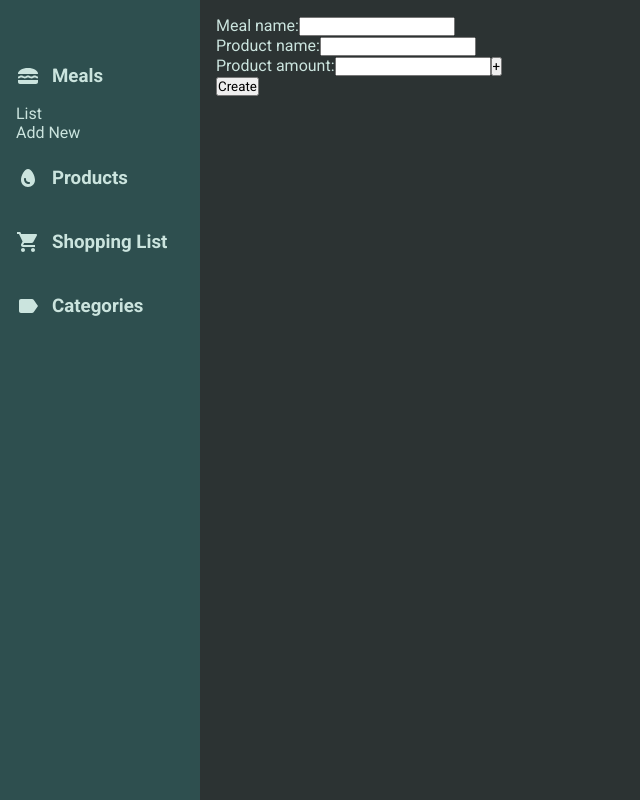
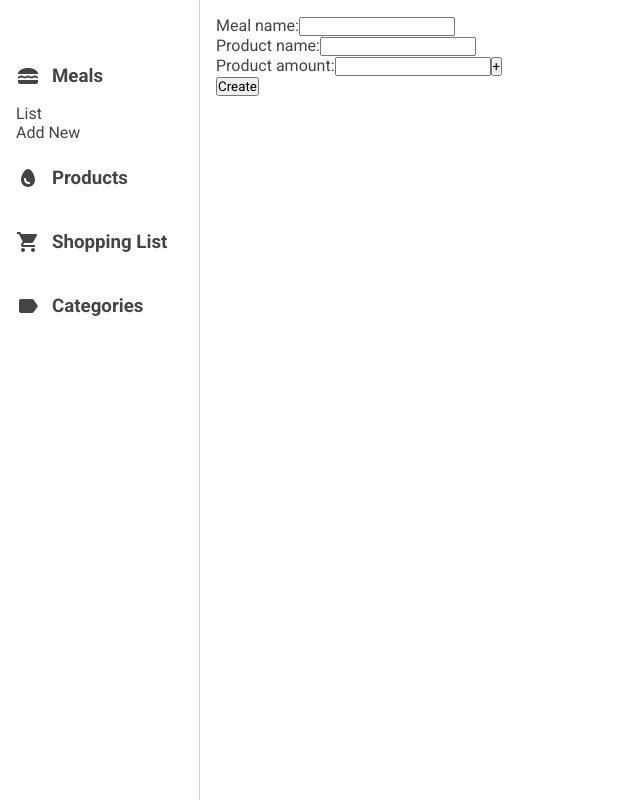
Before and after one commit to justasti/products-list, a React (Vite) app in the folder client/: page /meals/new in a window 1280 px wide. Shown: the whole page, without its empty margins (0-640 px from the left). Built offline with nearby package versions, Linux system fonts and the light colour scheme; no server answers.

Commit message:
loading and style changes

```diff
--- a/client/src/app/App.tsx
+++ b/client/src/app/App.tsx
@@ -1,4 +1,3 @@
-import { useEffect } from 'react'
 import { RouterProvider, createBrowserRouter } from 'react-router-dom'
 import { Meals } from '../components/meals'
 import { NewMealForm } from '../components/meals/NewMealForm'
@@ -6,18 +5,8 @@ import { Products } from '../components/products'
 import { NewProductForm } from '../components/products/NewProductForm'
 import { Homepage } from '../pages/home'
 import { MealPage } from '../pages/meal'
-import { useAppDispatch } from '../state/hooks'
-import { getMeals } from '../state/meals/thunks'
-import { getProducts } from '../state/products/thunks'
 
 const App = () => {
-  const dispatch = useAppDispatch()
-
-  useEffect(() => {
-    dispatch(getProducts())
-    dispatch(getMeals())
-  }, [])
-
   const router = createBrowserRouter([
     {
       path: '/',
--- a/client/src/components/LoadingSpinner.tsx
+++ b/client/src/components/LoadingSpinner.tsx
@@ -17,7 +17,7 @@ const LoadingSpinnerContainer = styled.div`
 export const LoadingSpinner = () => {
   return (
     <LoadingSpinnerContainer>
-      <BlocksShuffleThree color='#FFFFFFBB' height={60} width={60} />
+      <BlocksShuffleThree color='#000000aa' height={60} width={60} />
       <h3>Loading...</h3>
     </LoadingSpinnerContainer>
   )
--- a/client/src/components/meals/NewMealForm.tsx
+++ b/client/src/components/meals/NewMealForm.tsx
@@ -1,19 +1,23 @@
 import { nanoid } from '@reduxjs/toolkit'
 import { SyntheticEvent, useState } from 'react'
-import { useAppDispatch } from '../../state/hooks'
+import { useAppDispatch, useAppSelector } from '../../state/hooks'
 import { createMeal } from '../../state/meals/thunks'
 import { Meal, MealProduct } from '../../state/models'
+import { selectIsProductsLoading } from '../../state/products/selectors'
+import { getProducts } from '../../state/products/thunks'
 export const NewMealForm = () => {
   const initialProducts = [
     { productName: '', productAmount: '', uniqueId: nanoid() },
   ]
-  const dispatch = useAppDispatch()
-  const [products, setProducts] = useState<MealProduct[]>(initialProducts)
+  const productsLoading = useAppSelector(selectIsProductsLoading)
+  const [mealProducts, setMealProducts] =
+    useState<MealProduct[]>(initialProducts)
   const [mealName, setMealName] = useState('')
   const [isButtonDisabled, setIsButtonDisabled] = useState(false)
+  const dispatch = useAppDispatch()
 
   const handleAddProduct = () => {
-    setProducts((prevProducts) => [
+    setMealProducts((prevProducts) => [
       ...prevProducts,
       { productName: '', productAmount: '', uniqueId: nanoid() },
     ])
@@ -25,24 +29,30 @@ export const NewMealForm = () => {
     valueToEdit: 'productName' | 'productAmount'
   ) => {
     const { value } = e.target
-    const productsList = [...products]
+    const productsList = [...mealProducts]
     productsList[i][valueToEdit] = value
-    setProducts(productsList)
+    setMealProducts(productsList)
   }
 
   const handleSubmit = async (e: SyntheticEvent) => {
     e.preventDefault()
     setIsButtonDisabled(true)
+    dispatch(getProducts())
+
+    while (productsLoading) {
+      await new Promise((resolve) => setTimeout(resolve, 100))
+    }
 
     const meal: Meal = {
       uniqueId: nanoid(),
       mealName,
-      products,
+      products: mealProducts,
     }
+
     try {
       const res = await dispatch(createMeal(meal))
       if (res.meta.requestStatus !== 'rejected') {
-        setProducts(initialProducts)
+        setMealProducts(initialProducts)
         setMealName('')
       }
     } finally {
@@ -62,7 +72,7 @@ export const NewMealForm = () => {
           onChange={(e) => setMealName(e.target.value)}
         />
       </div>
-      {products.map((product, i) => (
+      {mealProducts.map((product, i) => (
         <div key={i}>
           <div>
             <label htmlFor={`productName${i}`}>Product name:</label>
@@ -83,7 +93,7 @@ export const NewMealForm = () => {
               value={product.productAmount}
               onChange={(e) => handleChange(e, i, 'productAmount')}
             />
-            {i === products.length - 1 && (
+            {i === mealProducts.length - 1 && (
               <button onClick={handleAddProduct}>+</button>
             )}
           </div>
--- a/client/src/components/meals/index.tsx
+++ b/client/src/components/meals/index.tsx
@@ -1,12 +1,19 @@
+import { useEffect } from 'react'
 import { Link } from 'react-router-dom'
-import { useAppSelector } from '../../state/hooks'
+import { useAppDispatch, useAppSelector } from '../../state/hooks'
 import { selectIsMealsLoading, selectMeals } from '../../state/meals/selectors'
+import { getMeals } from '../../state/meals/thunks'
 import { Meal } from '../../state/models'
 import { LoadingSpinner } from '../LoadingSpinner'
 
 export const Meals = () => {
   const meals = useAppSelector(selectMeals)
   const isMealsLoading = useAppSelector(selectIsMealsLoading)
+  const dispatch = useAppDispatch()
+
+  useEffect(() => {
+    dispatch(getMeals())
+  }, [])
 
   if (isMealsLoading) return <LoadingSpinner />
 
--- a/client/src/components/products/index.tsx
+++ b/client/src/components/products/index.tsx
@@ -1,15 +1,23 @@
+import { useEffect } from 'react'
 import { Link } from 'react-router-dom'
-import { useAppSelector } from '../../state/hooks'
+import { useAppDispatch, useAppSelector } from '../../state/hooks'
 import { Product } from '../../state/models'
 import {
   selectIsProductsLoading,
   selectProducts,
 } from '../../state/products/selectors'
+import { getProducts } from '../../state/products/thunks'
 import { LoadingSpinner } from '../LoadingSpinner'
 
 export const Products = () => {
   const products = useAppSelector(selectProducts)
   const isProductsLoading = useAppSelector(selectIsProductsLoading)
+
+  const dispatch = useAppDispatch()
+
+  useEffect(() => {
+    dispatch(getProducts())
+  }, [])
 
   if (isProductsLoading) return <LoadingSpinner />
 
--- a/client/src/components/sidenav/styles.tsx
+++ b/client/src/components/sidenav/styles.tsx
@@ -7,12 +7,12 @@ interface NavProps {
 export const StyledNavbar = styled.nav<NavProps>`
   width: 200px;
   padding: ${(props) => (props.$mobile ? '16px' : '64px 16px')};
-  background-color: #2e4f4f;
   position: -webkit-sticky;
   position: sticky;
   top: 0;
   left: 0;
   height: 100dvh;
+  border-right: 1px solid #ccc;
   > ul {
     display: flex;
     flex-direction: column;
--- a/client/src/styles.css
+++ b/client/src/styles.css
@@ -12,8 +12,7 @@ body {
   font-family: 'Roboto', sans-serif;
   min-height: 100dvh;
   position: relative;
-  background-color: #2C3333;
-  color: #CBE4DE;
+  color: #444;
 }
 #root {
   display: flex;
```
